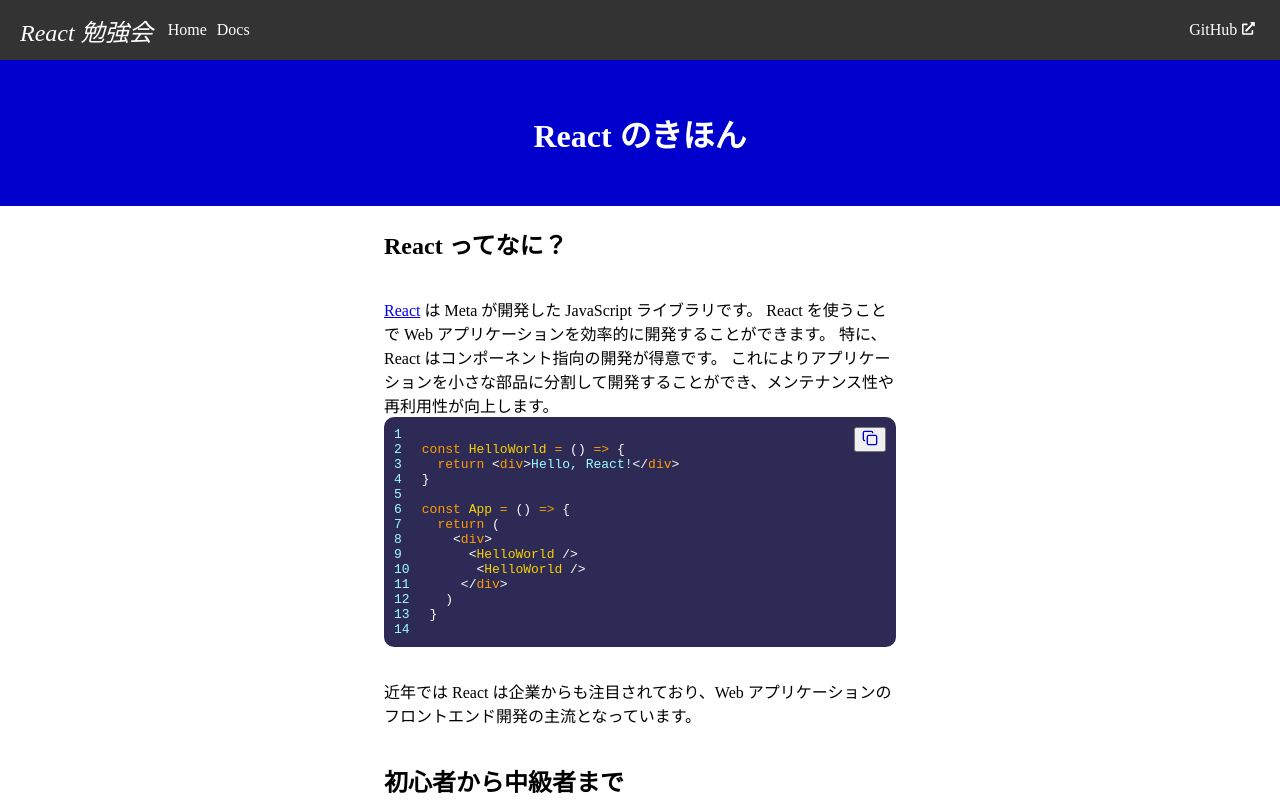
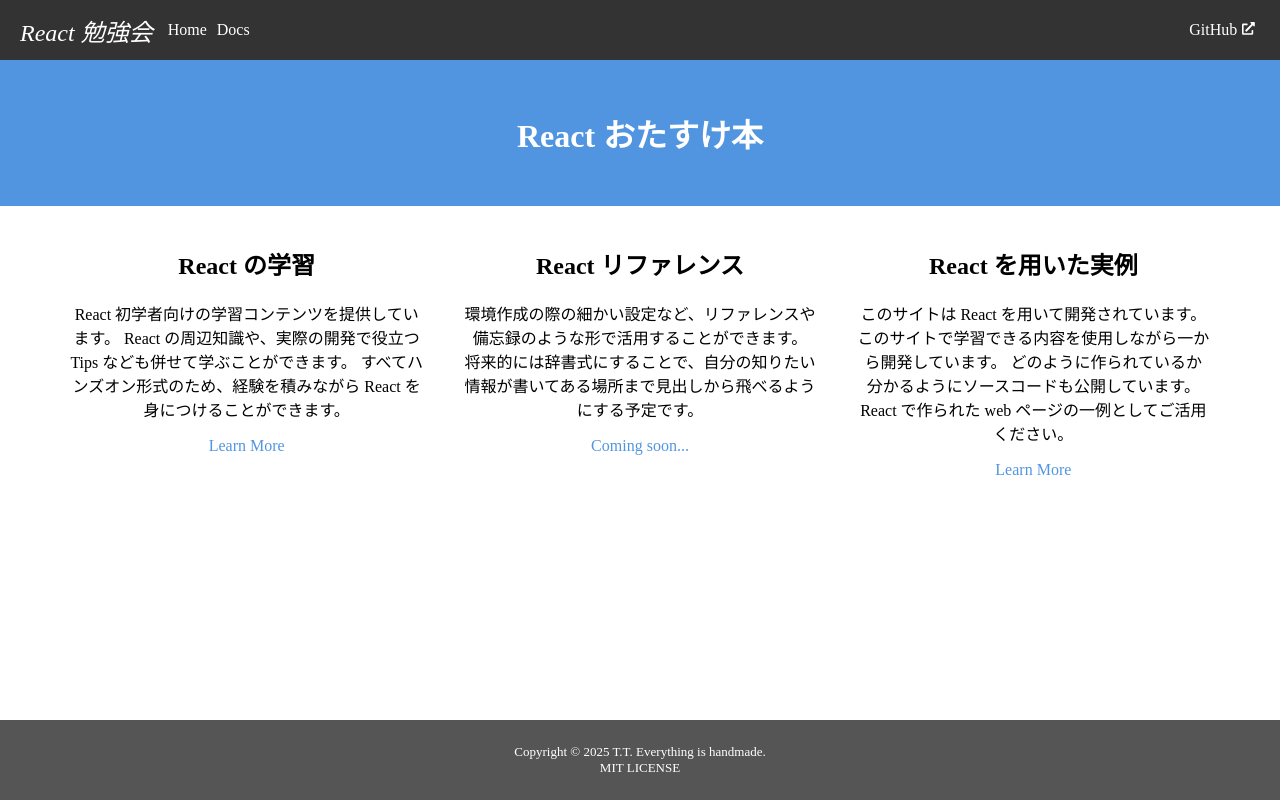
Before and after one commit to sapphimoor/react-study-hp, a React (Vite) app: page / in a window 1280 px wide. Shown: the top 800 px of the page. Built offline with nearby package versions, Linux system fonts and the light colour scheme.

Commit message:
LandingPage の修正および Introduction の作成

```diff
--- a/src/features/CodeBlock/components/CodeBlock.module.css
+++ b/src/features/CodeBlock/components/CodeBlock.module.css
@@ -7,10 +7,6 @@
   padding: 10px;
   border-radius: 10px;
   overflow: auto;
-}
-
-.lineNumber {
-  margin-right: 20px;
 }
 
 .copyContainer {
--- a/src/features/CodeBlock/components/CodeBlock.tsx
+++ b/src/features/CodeBlock/components/CodeBlock.tsx
@@ -11,6 +11,7 @@
 
 export const CodeBlock = (props: CodeBlockProps) => {
   const { code } = props
+  const digits = code.split("\n").length.toString().length
   const [copied, setCopied] = useState(false)
 
   const handleCopy = () => {
@@ -26,7 +27,13 @@
           <pre style={style} className={styles.content}>
             {tokens.map((line, i) => (
               <div key={i} {...getLineProps({ line })}>
-                <span className={styles.lineNumber}>{i + 1}</span>
+                <span
+                  style={{
+                    marginRight: `calc(20px + ${digits - (i + 1).toString().length}ch)`,
+                  }}
+                >
+                  {i + 1}
+                </span>
                 {line.map((token, key) => (
                   <span key={key} {...getTokenProps({ token })} />
                 ))}
@@ -37,7 +44,7 @@
       </Highlight>
       <div className={styles.copyContainer}>
         <button onClick={handleCopy}>
-          <Copy size={16} color="mediumblue" />
+          <Copy size={16} color="#5195E1" />
         </button>
 
         {/* コピー完了メッセージ */}
--- a/src/features/Content/components/Content.module.css
+++ b/src/features/Content/components/Content.module.css
@@ -35,35 +35,13 @@
 }
 
 .indexContainer {
-  padding: 10px;
-  font-size: 1.2em;
+  padding: 10px 0 10px 0;
+  display: flex;
+  flex-direction: column;
+  gap: 5px;
+  font-size: medium;
 }
 
 .indexItem {
-  margin: 0;
   word-break: break-all;
 }
-
-.indexItem0 {
-  padding-left: 1rem;
-}
-
-.indexItem1 {
-  padding-left: 2rem;
-}
-
-.indexItem2 {
-  padding-left: 3rem;
-}
-
-.indexItem3 {
-  padding-left: 4rem;
-}
-
-.indexItem4 {
-  padding-left: 5rem;
-}
-
-.indexItem5 {
-  padding-left: 6rem;
-}
--- a/src/features/Content/components/contents/Introduction.tsx
+++ b/src/features/Content/components/contents/Introduction.tsx
@@ -1,3 +1,56 @@
+import { CodeBlock } from "@/features/CodeBlock"
+
 export const Introduction = () => {
-  return "Coming soon..."
+  return (
+    <div>
+      <h1>イントロダクション</h1>
+      <h2>React ってなに？</h2>
+      <p>
+        <a href={"https://ja.react.dev/"}>React</a> は Meta が開発した
+        JavaScript ライブラリです。 React を使うことで Web
+        アプリケーションを効率的に開発することができます。 特に、React
+        はコンポーネント指向です。
+        これによりアプリケーションを小さな部品に分割して開発することができ、メンテナンス性や再利用性が向上します。
+        <CodeBlock
+          code={`const HelloWorld = () => {
+  return <div>Hello, React!</div>
 }
+
+const App = () => {
+  return (
+    <div>
+      <HelloWorld />
+      <HelloWorld />
+    </div>
+  )
+}
+        `}
+          language={"tsx"}
+        />
+      </p>
+      <p>
+        近年では React は企業からも注目されており、Web
+        アプリケーションのフロントエンド開発の主流となっています。
+      </p>
+      <h2>初心者から中級者まで</h2>
+      <p>
+        このサイトでは React の基本から応用まで学ぶことができます。 初めて React
+        を学ぶ方は React に使用する技術をハンズオン形式で学ぶことができます。
+        既に React
+        を使ったことがある方は、環境作成の際の細かい設定など、リファレンスや備忘録のような形で活用できます。
+        さらにチーム開発の際の Tips など、実践的な内容も取り扱っています。
+        <br />
+        ぜひ日々の React ライフのお供としてご活用ください。
+      </p>
+      <h2>コンテンツ</h2>
+      <p>
+        このサイトでは以下のコンテンツを提供しています。
+        <ul>
+          <li>React について</li>
+        </ul>
+        このコンテンツはハンズオン形式であり、実際に手を動かしながら学ぶことができます。
+        また将来的にはリファレンスや備忘録のような形で活用することができるようにする予定です。
+      </p>
+    </div>
+  )
+}
--- a/src/features/Content/utils/ContentUtils.ts
+++ b/src/features/Content/utils/ContentUtils.ts
@@ -24,7 +24,7 @@
       if (!React.isValidElement(child)) return child
 
       const tag = child.type
-      if (typeof tag === "string" && /^h[1-6]$/.test(tag)) {
+      if (typeof tag === "string" && /^h[2-6]$/.test(tag)) {
         const text = child.props.children as string
         const duplicateCount = headings.filter(
           (heading) =>
--- a/src/features/DocumentPage/components/DocumentPage.tsx
+++ b/src/features/DocumentPage/components/DocumentPage.tsx
@@ -34,7 +34,7 @@
         )}
       </main>
       <footer className={styles.footer}>
-        <div>Copyright © 2024 T.T. Everything is handmade.</div>
+        <div>Copyright © 2025 T.T. Everything is handmade.</div>
         <div>MIT LICENSE</div>
       </footer>
     </div>
--- a/src/features/Header/components/Header.module.css
+++ b/src/features/Header/components/Header.module.css
@@ -30,7 +30,7 @@
 }
 
 .headerItem:hover {
-  color: cyan;
+  color: #5195e1;
 }
 
 .linkIcon {
--- a/src/features/LandingPage/components/LandingPage.module.css
+++ b/src/features/LandingPage/components/LandingPage.module.css
@@ -2,18 +2,33 @@
   margin: 0;
   padding: 50px;
   color: white;
-  background-color: mediumblue;
+  background-color: #5195e1;
   display: flex;
   align-items: center;
   justify-content: center;
 }
 
 .body {
+  margin: 0 50px 0 50px;
   position: sticky;
-  left: 50%;
-  transform: translateX(-50%);
-  width: 40vw;
-  display: flex;
-  flex-direction: column;
-  justify-content: center;
+  display: grid;
+  grid-template-columns: repeat(3, 1fr);
 }
+
+.container {
+  margin: 20px;
+  text-align: center;
+}
+
+.learnMore {
+  color: #5195e1;
+  cursor: pointer;
+}
+
+.learnMore:hover {
+  text-decoration: underline;
+}
+
+.comingSoon {
+  color: #5195e1;
+}
--- a/src/features/LandingPage/components/LandingPage.tsx
+++ b/src/features/LandingPage/components/LandingPage.tsx
@@ -1,51 +1,71 @@
+import { ContentUtils } from "@/features/Content/utils/ContentUtils"
+import { useNavigate } from "react-router-dom"
 import styles from "./LandingPage.module.css"
 
-import { CodeBlock } from "@/features/CodeBlock"
+export const LandingPage = () => {
+  const navigate = useNavigate()
 
-export const LandingPage = () => {
   return (
     <div>
-      <h1 className={styles.title}>React のきほん</h1>
+      <h1 className={styles.title}>React おたすけ本</h1>
       <div className={styles.body}>
-        <h2>React ってなに？</h2>
-        <p>
-          <a href={"https://ja.react.dev/"}>React</a> は Meta が開発した
-          JavaScript ライブラリです。 React を使うことで Web
-          アプリケーションを効率的に開発することができます。 特に、React
-          はコンポーネント指向の開発が得意です。
-          これによりアプリケーションを小さな部品に分割して開発することができ、メンテナンス性や再利用性が向上します。
-          <CodeBlock
-            code={`
-const HelloWorld = () => {
-  return <div>Hello, React!</div>
-}
-
-const App = () => {
-  return (
-    <div>
-      <HelloWorld />
-      <HelloWorld />
-    </div>
-  )
-}
-          `}
-            language={"tsx"}
-          />
-        </p>
-        <p>
-          近年では React は企業からも注目されており、Web
-          アプリケーションのフロントエンド開発の主流となっています。
-        </p>
-        <h2>初心者から中級者まで</h2>
-        <p>
-          このサイトでは React の基本から応用まで学ぶことができます。 初めて
-          React を学ぶ方は React
-          に使用する技術をハンズオン形式で学ぶことができます。 既に React
-          を使ったことがある方は、環境作成の際の細かい設定など、リファレンスや備忘録のような形で活用できます。
-          さらにチーム開発の際の Tips など、実践的な内容も取り扱っています。
-          <br />
-          ぜひ日々の React ライフのお供としてご活用ください。
-        </p>
+        <div className={styles.container}>
+          <h2>React の学習</h2>
+          <p>
+            React 初学者向けの学習コンテンツを提供しています。 React
+            の周辺知識や、実際の開発で役立つ Tips
+            なども併せて学ぶことができます。
+            すべてハンズオン形式のため、経験を積みながら React
+            を身につけることができます。
+            <p
+              className={styles.learnMore}
+              onClick={() => {
+                navigate(ContentUtils.makeUrlParams("Lesson"))
+              }}
+            >
+              Learn More
+            </p>
+          </p>
+        </div>
+        <div className={styles.container}>
+          <h2>React リファレンス</h2>
+          <p>
+            環境作成の際の細かい設定など、リファレンスや備忘録のような形で活用することができます。
+            将来的には辞書式にすることで、自分の知りたい情報が書いてある場所まで見出しから飛べるようにする予定です。
+            <p
+              className={styles.comingSoon}
+              // onClick={() => {
+              //   window.open(
+              //     "https://github.com/sapphimoor/react-study-hp",
+              //     "_blank"
+              //   )
+              // }}
+            >
+              Coming soon...
+            </p>
+          </p>
+        </div>
+        <div className={styles.container}>
+          <h2>React を用いた実例</h2>
+          <p>
+            このサイトは React を用いて開発されています。
+            このサイトで学習できる内容を使用しながら一から開発しています。
+            どのように作られているか分かるようにソースコードも公開しています。
+            React で作られた web ページの一例としてご活用ください。
+            <br />
+            <p
+              className={styles.learnMore}
+              onClick={() => {
+                window.open(
+                  "https://github.com/sapphimoor/react-study-hp",
+                  "_blank"
+                )
+              }}
+            >
+              Learn More
+            </p>
+          </p>
+        </div>
       </div>
     </div>
   )
--- a/src/features/Sider/components/Sider.module.css
+++ b/src/features/Sider/components/Sider.module.css
@@ -56,12 +56,12 @@
 }
 
 .selected {
-  color: mediumblue;
+  color: #5195e1;
   background-color: rgba(0, 0, 0, 0.1);
 }
 
 .selectedDescendant {
-  color: mediumblue;
+  color: #5195e1;
 }
 
 .siderItem {
--- a/src/index.css
+++ b/src/index.css
@@ -7,3 +7,7 @@
   padding-top: 60px;
   margin-top: -60px;
 }
+
+a:link {
+  color: #5195e1;
+}
```
Also changed, not shown: src/features/Content/components/Content.tsx (+4 -6 lines), 1 other file (tests, documents, lock files or other folders).
